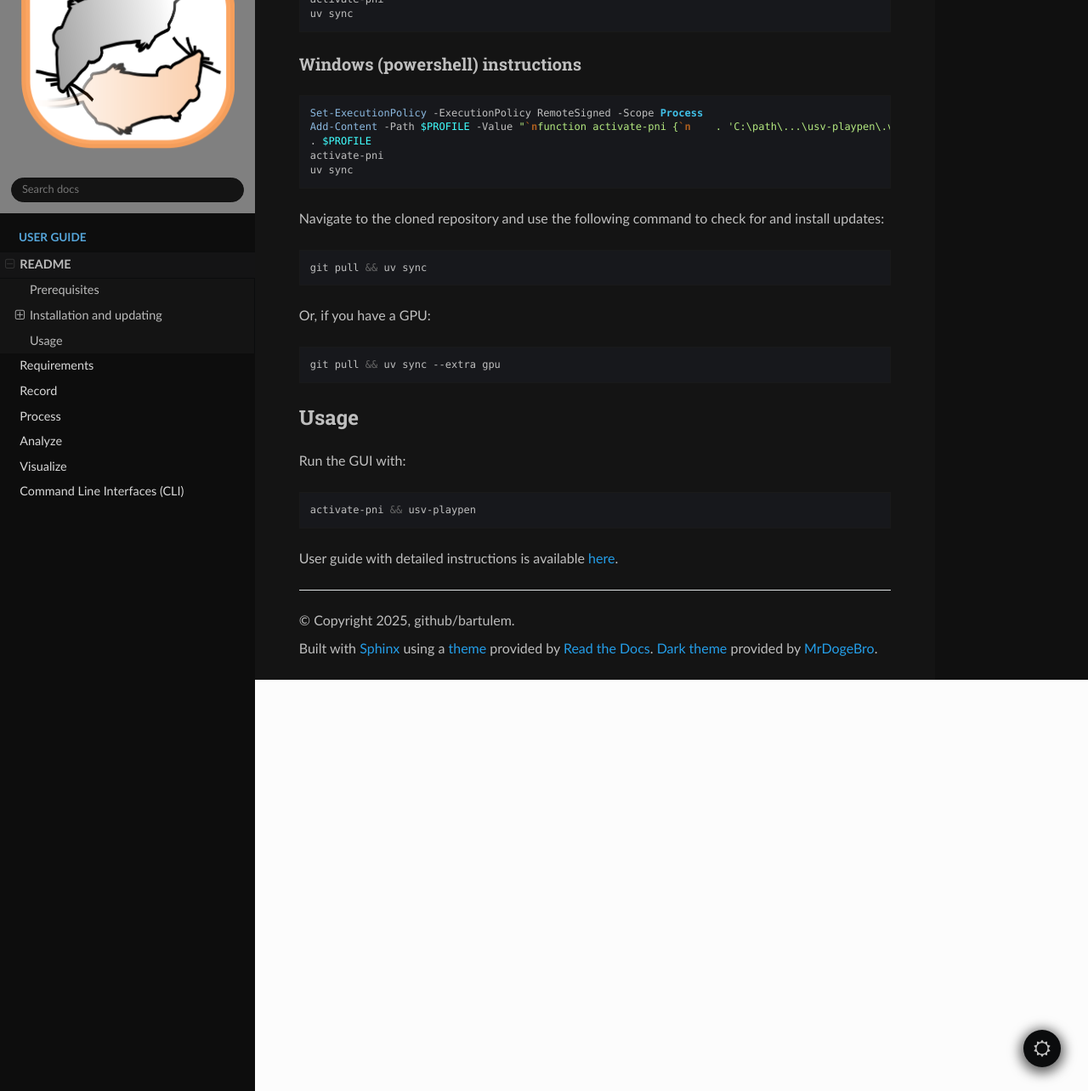
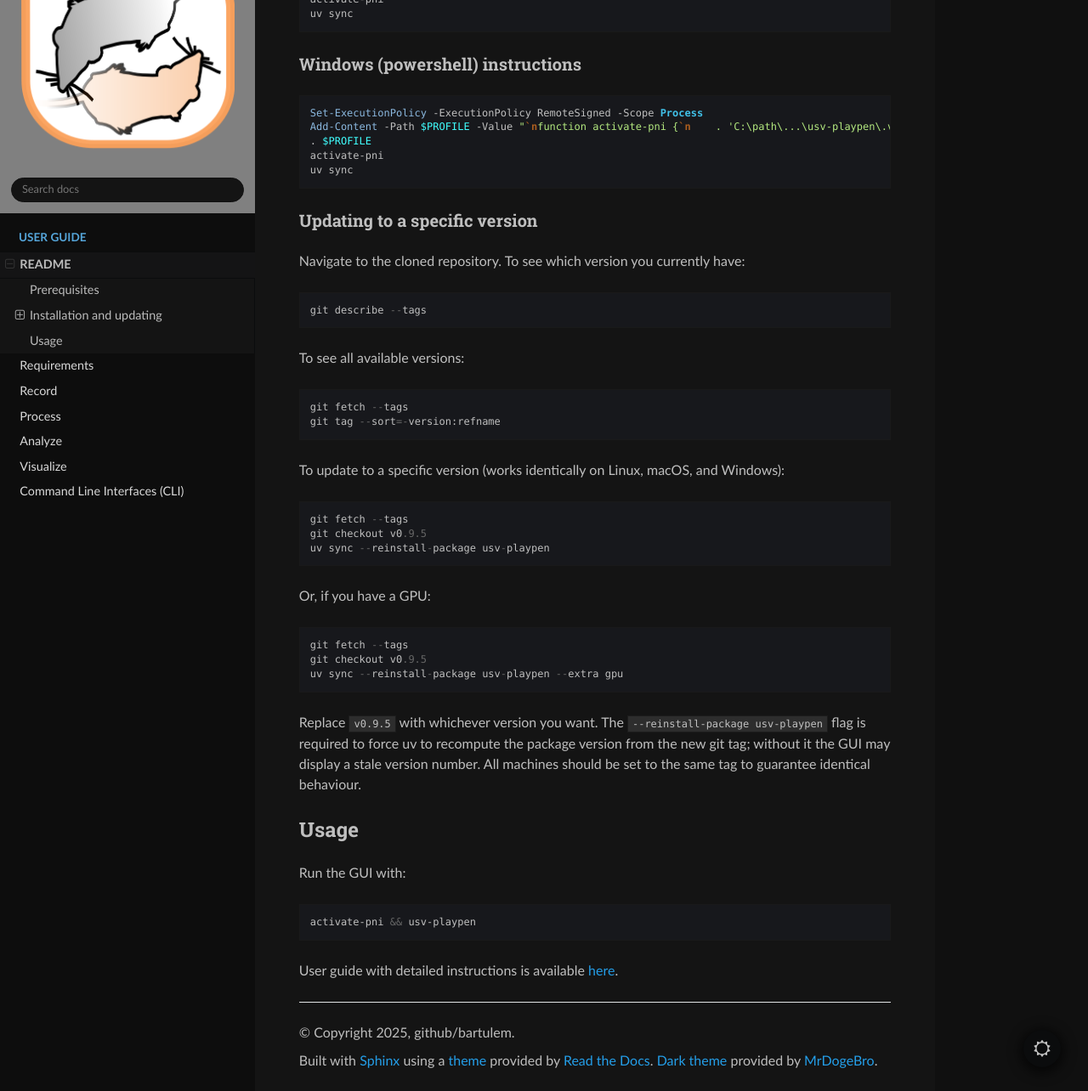
Before and after one commit to bartulem/usv-playpen, a Sphinx documentation site: the page built from docs/README.md, in a window 1280 px wide and 1400 px high, scrolled down 1308 px, cut to the strip 116-1400 px from the top of the window. Shown: the whole strip at 85% size. Built offline with Sphinx 7.4.7 and the Read the Docs theme 3.1.0, drawn with Linux system fonts in a browser that asks for light colours.

````diff
--- a/docs/README.md
+++ b/docs/README.md
@@ -74,18 +74,43 @@
 uv sync
 ```
 
-Navigate to the cloned repository and use the following command to check for and
-install updates:
+### Updating to a specific version
 
-```bash
-git pull && uv sync
+Navigate to the cloned repository. To see which version you currently have:
+
+```
+git describe --tags
+```
+
+To see all available versions:
+
+```
+git fetch --tags
+git tag --sort=-version:refname
+```
+
+To update to a specific version (works identically on Linux, macOS, and
+Windows):
+
+```
+git fetch --tags
+git checkout v0.9.5
+uv sync --reinstall-package usv-playpen
 ```
 
 Or, if you have a GPU:
 
-```bash
-git pull && uv sync --extra gpu
 ```
+git fetch --tags
+git checkout v0.9.5
+uv sync --reinstall-package usv-playpen --extra gpu
+```
+
+Replace `v0.9.5` with whichever version you want. The
+`--reinstall-package usv-playpen` flag is required to force uv to recompute the
+package version from the new git tag; without it the GUI may display a stale
+version number. All machines should be set to the same tag to guarantee
+identical behaviour.
 
 ## Usage
 
````
Also changed, not shown: docs/CLI.rst (+1 -11 lines), 14 other files.
